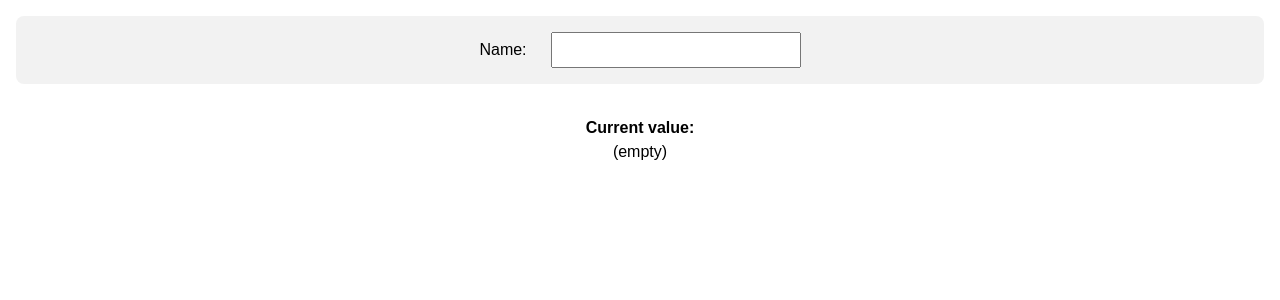
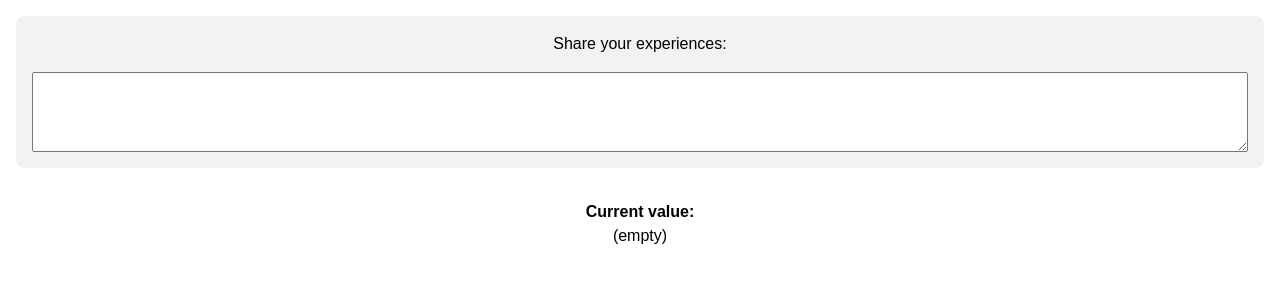
Before and after one commit to simotae14/react-joy-exercises, a React (Create React App) app: page / in a window 1280 px wide. Shown: the top 300 px of the page. Built offline with nearby package versions, Linux system fonts and the light colour scheme; a web font is replaced by a local one.

Commit message:
65 Input Cheatsheet - Textarea controlled

```diff
--- a/src/App.js
+++ b/src/App.js
@@ -1,32 +1,32 @@
 import React from 'react';
 
 function App() {
-  const [name, setName] = React.useState('');
+  const [comment, setComment] = React.useState('');
 
   return (
     <>
       <form
         onSubmit={(event) => {
           event.preventDefault();
-
-          // Do something with `name` here
         }}
       >
-        <label htmlFor="name-field">
-          Name:
+        <label htmlFor="comment-field">
+          Share your experiences:
         </label>
-        <input
-          id="name-field"
-          value={name}
+        <textarea
+          id="comment-field"
+          value={comment}
           onChange={event => {
-            setName(event.target.value);
+            setComment(
+              event.target.value
+            );
           }}
         />
       </form>
 
       <p>
         <strong>Current value:</strong>
-        {name || '(empty)'}
+        {comment || '(empty)'}
       </p>
     </>
   );
--- a/src/styles.css
+++ b/src/styles.css
@@ -8,18 +8,17 @@ p strong {
 form {
   --bg: hsl(0deg 0% 95%);
   display: flex;
-  justify-content: center;
-  align-items: baseline;
-  gap: 24px;
+  flex-direction: column;
+  gap: 16px;
+  align-items: center;
   padding: 16px;
   background: var(--bg);
   border-radius: 8px;
 }
-input {
-  flex: 1;
+textarea {
   display: block;
   width: 100%;
-  max-width: 250px;
+  height: 5rem;
   font-size: 1rem;
   padding: 4px 8px;
 }
```
